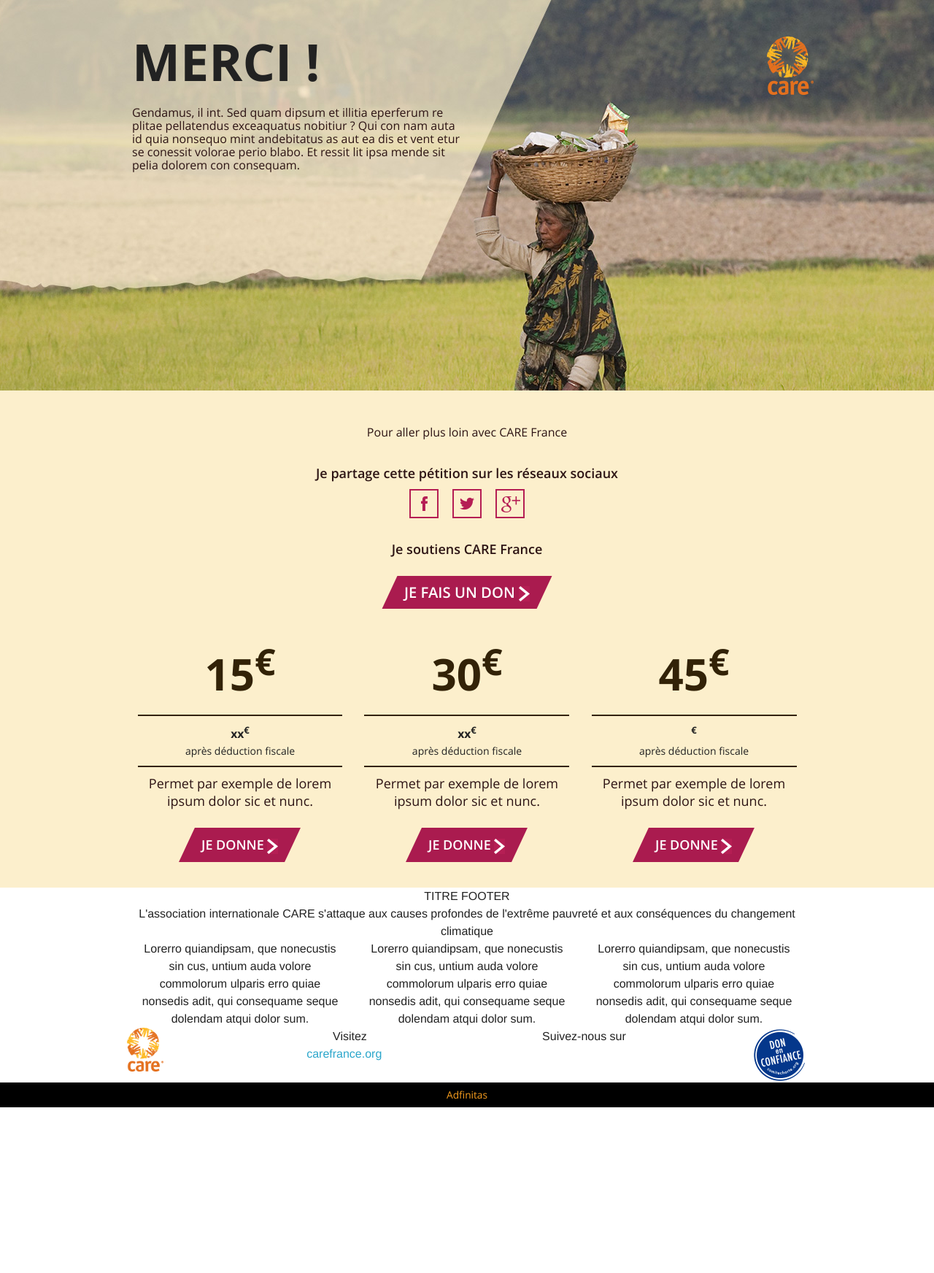
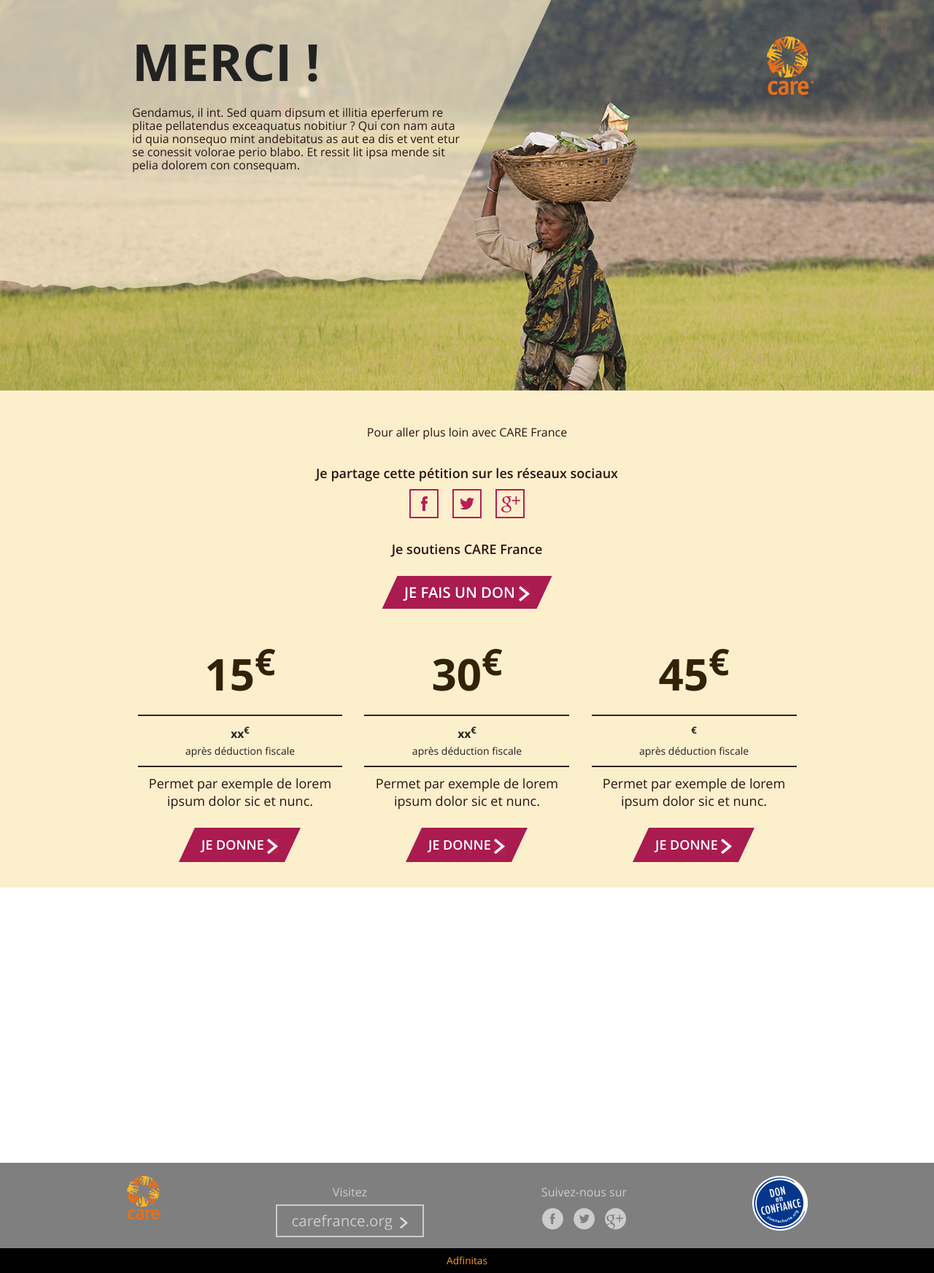
Before and after one commit to adfinitas-app/care-petition, a Jekyll site: the page built from _thanks/test1.md, in a window 1280 px wide. Shown: the whole page at 73% size. Built offline with Jekyll 4.4.1, drawn with Linux system fonts in a browser that asks for light colours; before the commit the page ends 1517 px from its top, so only the background shows below that.

Commit message:
Updated '_includes/footer.html' via CloudCannon

```diff
--- a/_includes/footer.html
+++ b/_includes/footer.html
@@ -1,4 +1,4 @@
-		<div class="row full-width" style="background: url('{{page.footer.image_path}}') no-repeat center center / auto 100%;">
+		<div class="row full-width bg3" style="background: url('{{page.footer.image_path}}') no-repeat center center / auto 100%;">
 			<div class="row padding">
 					<div class="small-12 columns end">
 						<div class="title text-center">{{page.footer.titre}}</div>
```
